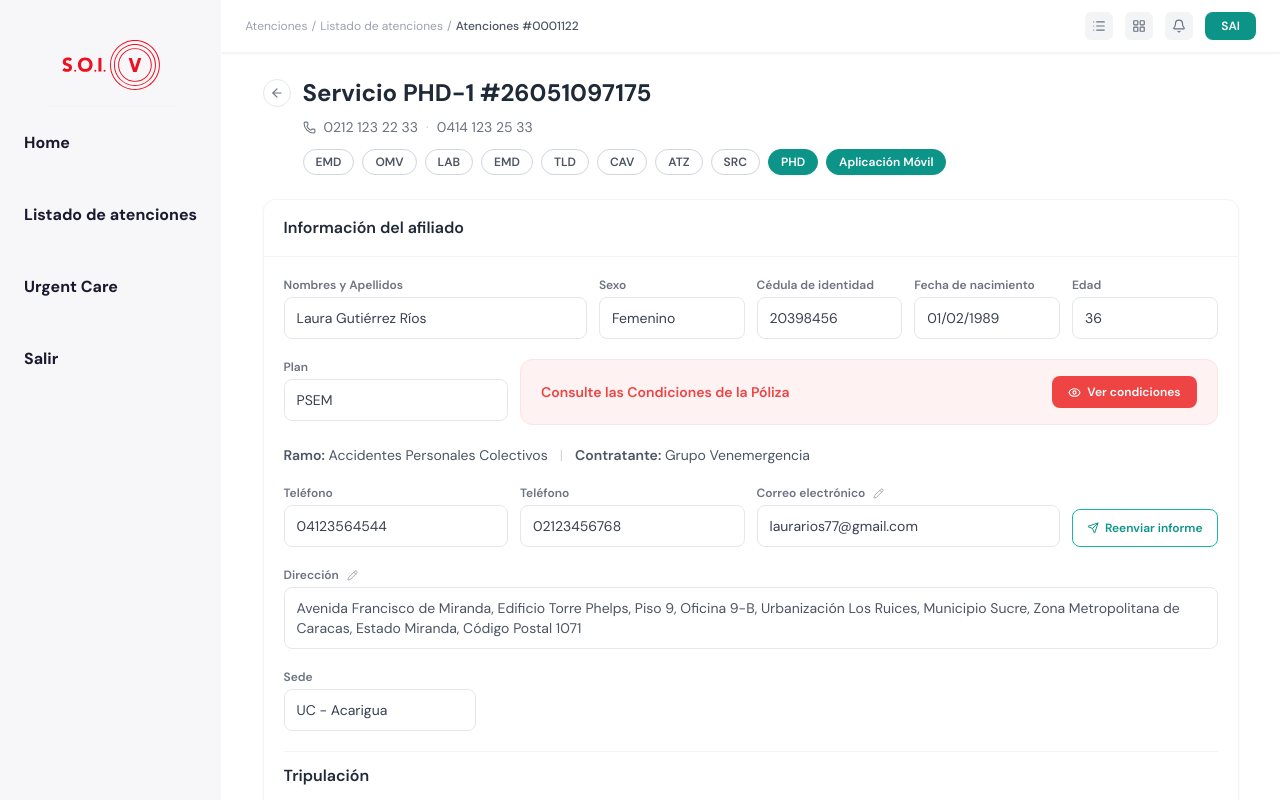
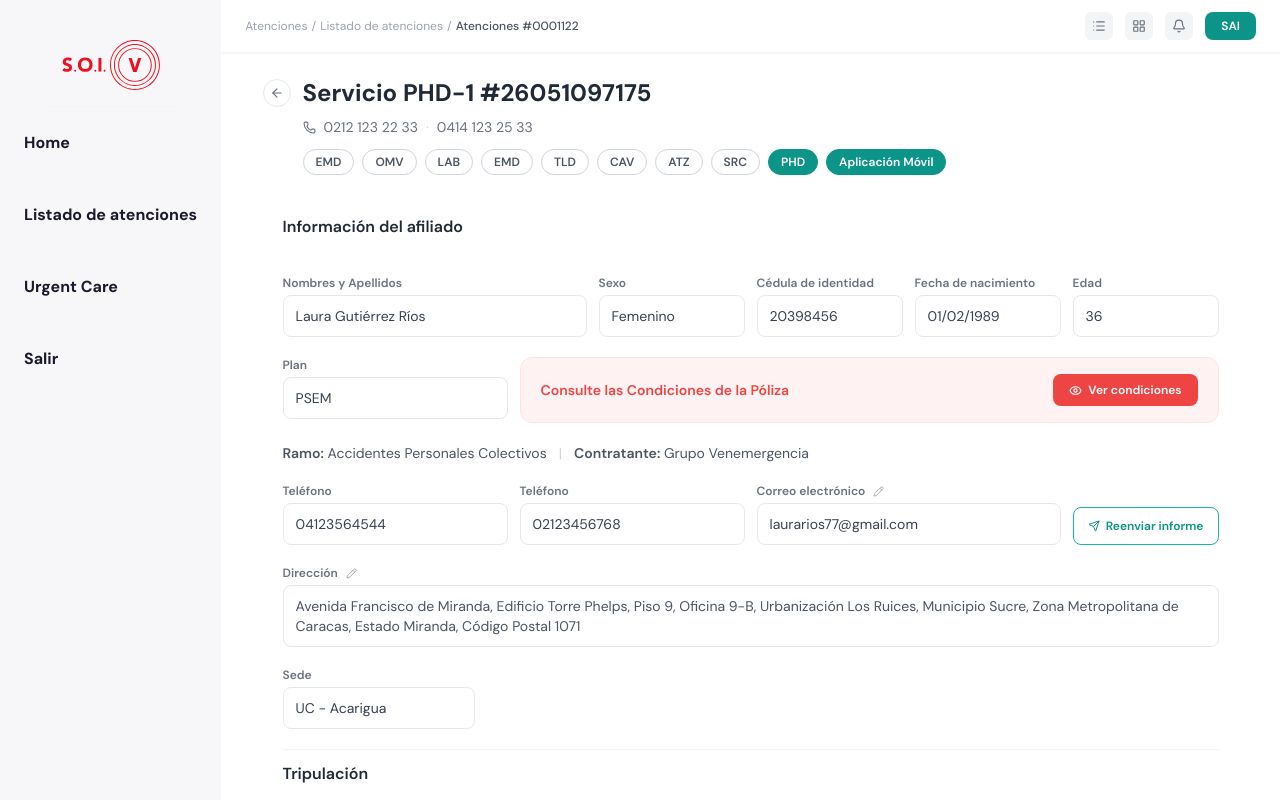
Before and after one commit to Yokaleis/Prototipo-Detalle-de-servicio, a React (Vite) app: page / in a window 1280 px wide. Built offline with nearby package versions, Linux system fonts and the light colour scheme.

Commit message:
style: correccion de estilos css

```diff
--- a/src/components/InfoAfiliadoSection.jsx
+++ b/src/components/InfoAfiliadoSection.jsx
@@ -71,10 +71,10 @@ export default function InfoAfiliado() {
   const conductores = ['Carlos Quintero', 'Roberto Medina', 'Yolanda Soto', 'Edwin Fuentes']
 
   return (
-    <section className="bg-white rounded-xl border border-gray-100 shadow-sm overflow-hidden">
+    <section className="bg-white rounded-xl overflow-hidden">
 
       {/* ── Section title ── */}
-      <div className="px-5 py-4 border-b border-gray-100">
+      <div className="px-5 py-4">
         <h3 className="text-base font-semibold text-gray-800">Información del afiliado</h3>
       </div>
 
--- a/src/components/RecipeSection.jsx
+++ b/src/components/RecipeSection.jsx
@@ -91,7 +91,7 @@ export default function RecipeSection() {
     <section className="bg-white rounded-xl">
       {/* Section header */}
       <div className="flex items-center justify-between px-5 py-4">
-        <h3 className="text-base font-semibold text-gray-800">Récipe y medicamentos</h3>
+        <h3 className="text-base font-semibold text-gray-800">Medicamentos</h3>
         <button className="flex items-center gap-1.5 text-xs font-medium text-teal-600 border border-teal-200 bg-teal-50 hover:bg-teal-100 px-3 py-1.5 rounded-lg transition-colors">
           <Calculator size={13} />
           Calcular dosis
```
